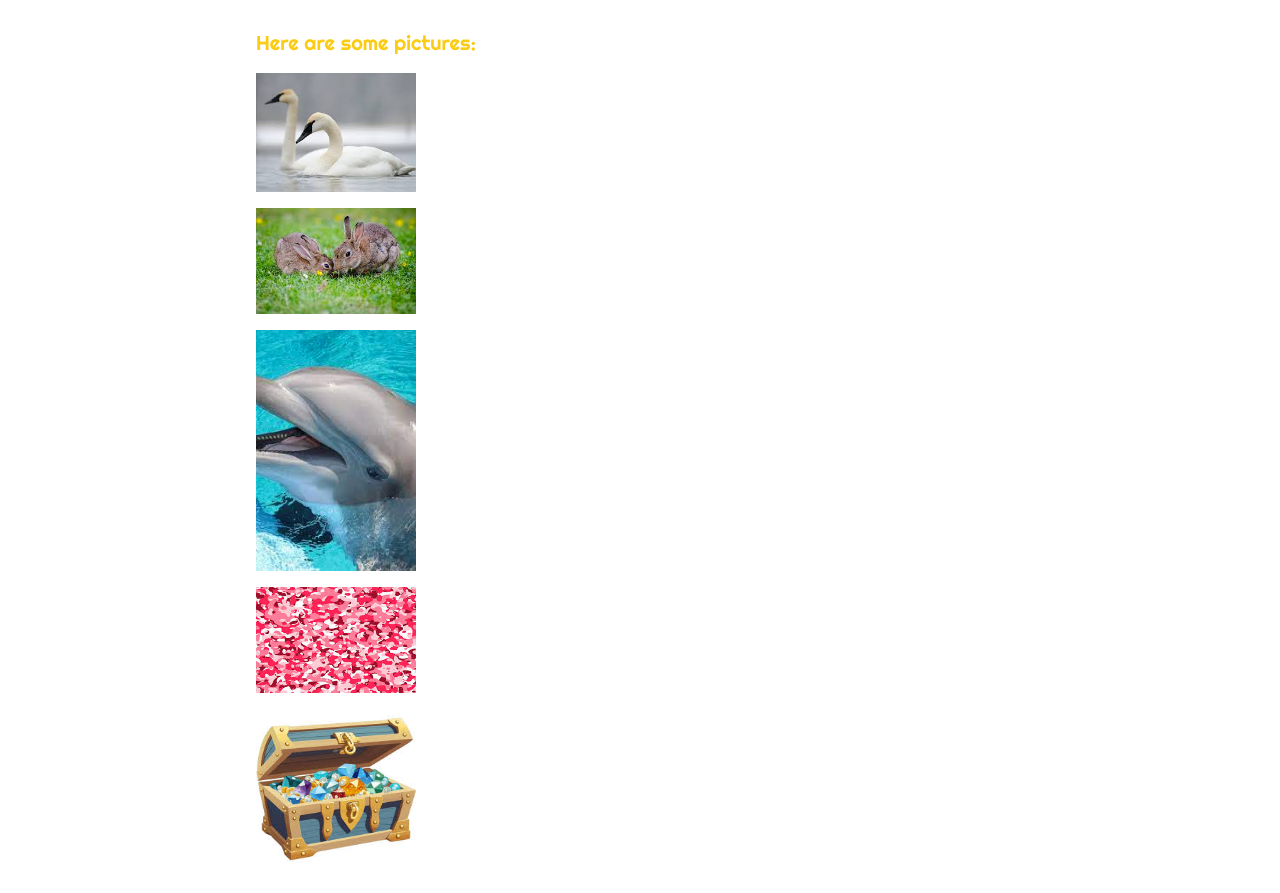
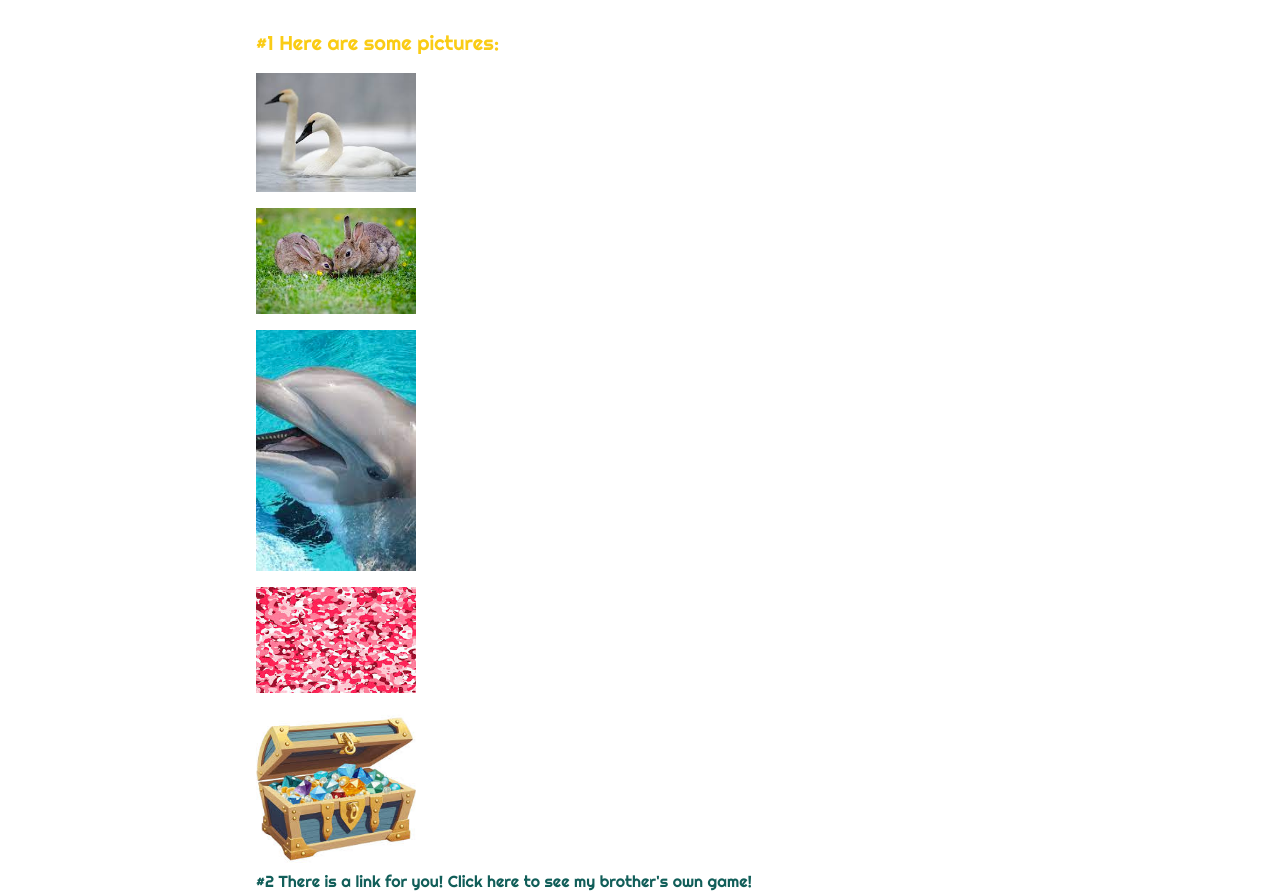
Before and after one commit to danbruder/adelynns_site, a website built with Vite: page index.html in a window 1280 px wide. Shown: the part 129-1022 px from the top of the page. Before the commit the page ends 998 px from the top, so only its background shows below. Built offline with nearby package versions, Linux system fonts and the light colour scheme.

Commit message:
new Link

```diff
--- a/index.html
+++ b/index.html
@@ -1,5 +1,6 @@
 <!DOCTYPE html>
 <html lang="en">
+
 <head>
     <meta charset="UTF-8" />
     <link rel="icon" type="image/svg+xml" href="/vite.svg" />
@@ -17,6 +18,7 @@
     </style>
 
 </head>
+
 <body class="text-pink-500">
     <script type="module" src="/main.js"></script>
 
@@ -36,12 +38,19 @@
                 </h1>
 
                 <div class="text-yellow-400 text-xl">
-                        <p>Here are some pictures:</p>
-                        <img class="w-40 mt-4" src="/img/swans.png"/>
-                        <img class="w-40 mt-4" src="/img/bunnies.png"/>
-                        <img class="w-40 mt-4" src="/img/dolphin.png"/>
-                        <img class="w-40 mt-4" src="/img/pink.png"/>
-                        <img class="w-40 mt-4" src="/img/treasure.png"/>
+                    <p>#1 Here are some pictures:</p>
+                    <img class="w-40 mt-4" src="/img/swans.png" />
+                    <img class="w-40 mt-4" src="/img/bunnies.png" />
+                    <img class="w-40 mt-4" src="/img/dolphin.png" />
+                    <img class="w-40 mt-4" src="/img/pink.png" />
+                    <img class="w-40 mt-4" src="/img/treasure.png" />
+                </div>
+
+                <div class="text-teal-800">
+                    #2 There is a link for you!
+                    <a href="https://rocketblaster.netlify.app/" target="blank_">
+                        Click here to see my brother's own game!
+                    </a>
                 </div>
 
             </div>
@@ -49,4 +58,5 @@
     </div>
 
 </body>
+
 </html>
```
Lines whose indentation alone changed are shown as unchanged.
